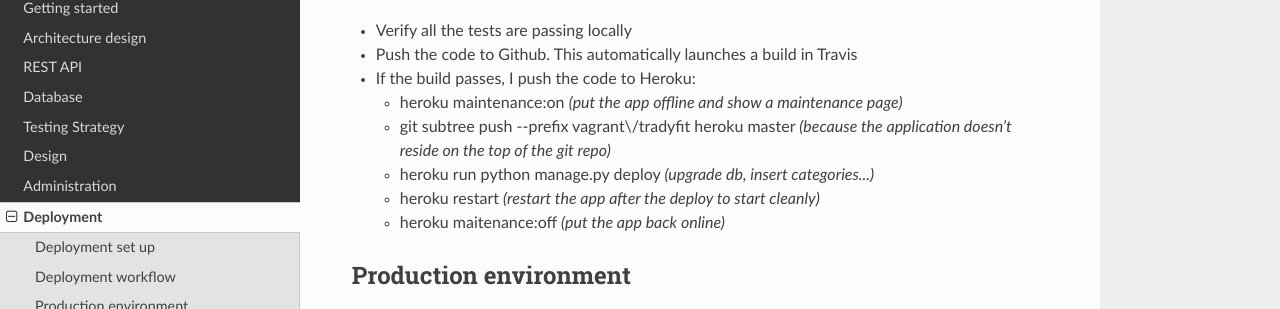
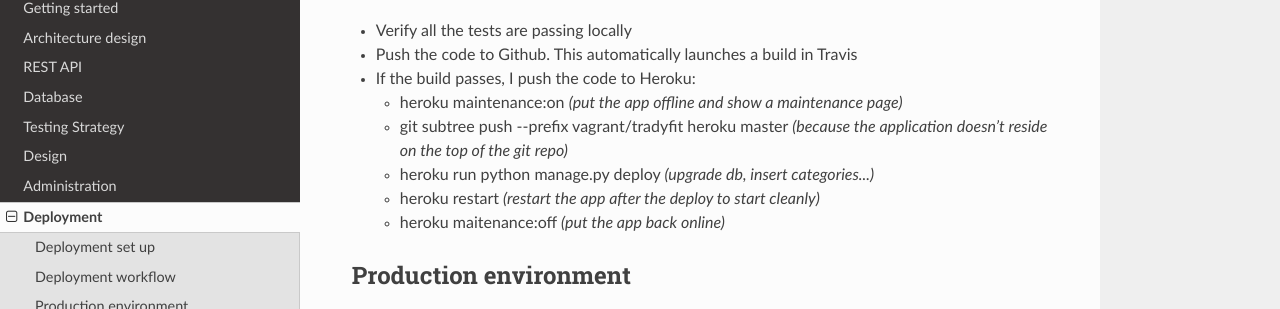
Before and after one commit to rosariomgomez/tradyfit, an MkDocs documentation site: the page built from docs/deployment.md, in a window 1280 px wide and 900 px high, scrolled down 520 px. Shown: the part 141-450 px from the top of the window. Built offline with MkDocs 1.6.1, drawn with Linux system fonts in a browser that asks for light colours; nearby versions of some CDN libraries; old or Windows-style settings are respelled for this version of MkDocs.

Commit message:
update documentation

```diff
--- a/docs/deployment.md
+++ b/docs/deployment.md
@@ -16,7 +16,7 @@ In this section I explain the deployment workflow, the production environment an
 - Push the code to Github. This automatically launches a build in Travis
 - If the build passes, I push the code to Heroku:
     - heroku maintenance:on _(put the app offline and show a maintenance page)_
-    - git subtree push \-\-prefix vagrant\/tradyfit heroku master _(because the application doesn’t reside on the top of the git repo)_
+    - git subtree push --prefix vagrant/tradyfit heroku master _(because the application doesn’t reside on the top of the git repo)_
     - heroku run python manage.py deploy _(upgrade db, insert categories...)_
     - heroku restart _(restart the app after the deploy to start cleanly)_
     - heroku maitenance:off _(put the app back online)_
```
Also changed, not shown: docs/testing.md (line endings or trailing spaces).
